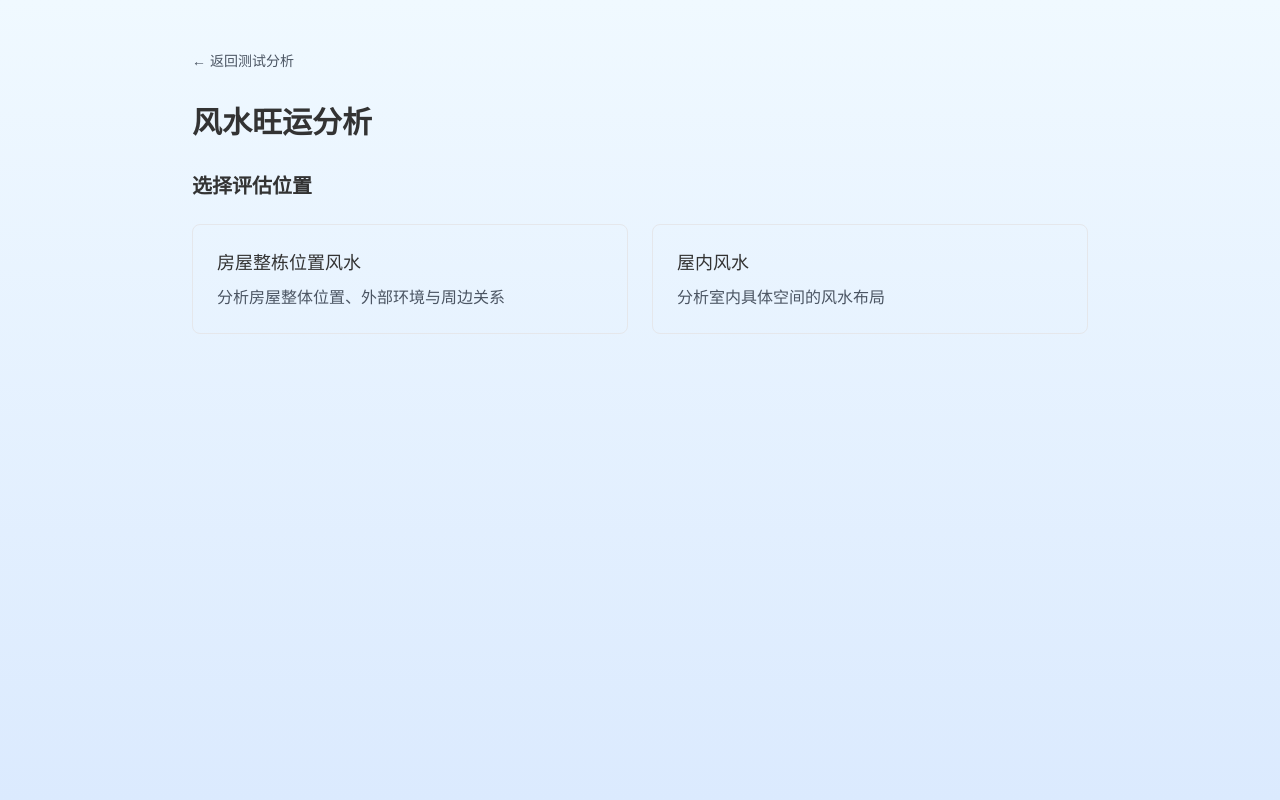
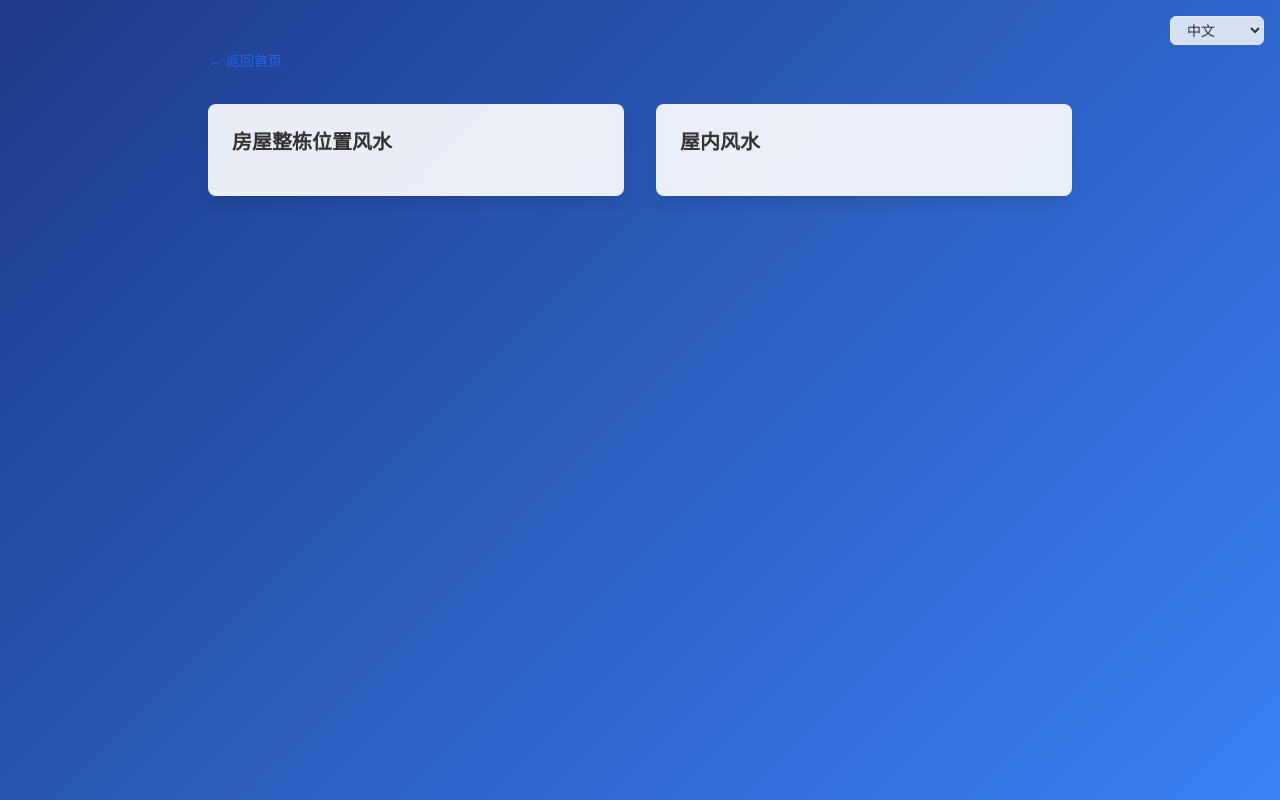
Before and after one commit to Yangyang0416-chow/fortune-project, a Next.js app: page /test-analysis/fengshui in a window 1280 px wide. Built offline with nearby package versions, Linux system fonts and the light colour scheme.

Commit message:
style: update layout and styles for homepage

```diff
--- /dev/null
+++ b/src/app/components/LanguageSwitch.tsx
@@ -0,0 +1,20 @@
+'use client';
+
+import { useLanguage } from '../context/LanguageContext';
+
+export default function LanguageSwitch() {
+  const { language, setLanguage } = useLanguage();
+
+  return (
+    <div className="fixed top-4 right-4">
+      <select
+        value={language}
+        onChange={(e) => setLanguage(e.target.value)}
+        className="bg-white/80 backdrop-blur-sm rounded-md px-3 py-1 text-sm border border-gray-200 hover:border-gray-300 focus:outline-none focus:ring-2 focus:ring-blue-500"
+      >
+        <option value="cn">中文</option>
+        <option value="en">English</option>
+      </select>
+    </div>
+  );
+}
--- /dev/null
+++ b/src/app/context/LanguageContext.tsx
@@ -0,0 +1,28 @@
+'use client';
+
+import { createContext, useContext, useState, ReactNode } from 'react';
+
+type LanguageContextType = {
+  language: string;
+  setLanguage: (language: string) => void;
+};
+
+const LanguageContext = createContext<LanguageContextType | undefined>(undefined);
+
+export const LanguageProvider = ({ children }: { children: ReactNode }) => {
+  const [language, setLanguage] = useState('cn'); // 默认中文
+
+  return (
+    <LanguageContext.Provider value={{ language, setLanguage }}>
+      {children}
+    </LanguageContext.Provider>
+  );
+};
+
+export const useLanguage = () => {
+  const context = useContext(LanguageContext);
+  if (!context) {
+    throw new Error('useLanguage must be used within a LanguageProvider');
+  }
+  return context;
+};
--- a/src/app/globals.css
+++ b/src/app/globals.css
@@ -4,14 +4,14 @@
 
 :root {
   --foreground-rgb: 51, 51, 51;
-  --background-start: 240, 249, 255;
-  --background-end: 219, 234, 254;
+  --background-start: 30, 58, 138;
+  --background-end: 59, 130, 246;
 }
 
 body {
   color: rgb(var(--foreground-rgb));
   background: linear-gradient(
-    to bottom,
+    135deg,
     rgb(var(--background-start)),
     rgb(var(--background-end))
   );
@@ -19,13 +19,13 @@ body {
 }
 
 .feature-card {
-  @apply p-6 rounded-lg border border-gray-200 hover:border-gray-300 transition;
-  box-shadow: 0 4px 6px -1px rgba(0, 0, 0, 0.1), 0 2px 4px -1px rgba(0, 0, 0, 0.06);
-  background: rgba(255, 255, 255, 0.8);
-  backdrop-filter: blur(8px);
+  @apply p-6 rounded-lg transition-all;
+  background: rgba(255, 255, 255, 0.9);
+  backdrop-filter: blur(12px);
+  box-shadow: 0 10px 15px -3px rgba(0, 0, 0, 0.1), 0 4px 6px -2px rgba(0, 0, 0, 0.05);
 }
 
 .feature-card:hover {
   transform: translateY(-2px);
-  box-shadow: 0 10px 15px -3px rgba(0, 0, 0, 0.1), 0 4px 6px -2px rgba(0, 0, 0, 0.05);
+  box-shadow: 0 20px 25px -5px rgba(0, 0, 0, 0.1), 0 10px 10px -5px rgba(0, 0, 0, 0.04);
 }
--- a/src/app/home/components/Hero.tsx
+++ b/src/app/home/components/Hero.tsx
@@ -7,10 +7,10 @@ export default function Hero() {
     <div className="py-20 bg-gradient-to-b from-background to-muted">
       <div className="max-w-4xl mx-auto px-4">
         <h1 className="text-4xl md:text-5xl font-bold text-center mb-6">
-          探索命理，优化人生
+        神秘东方风水：带你开启命运探索之旅
         </h1>
         <p className="text-xl text-center text-gray-600 dark:text-gray-300 mb-12">
-          通过专业的命理分析，帮助您更好地认识自己，规划未来
+        探索神秘东方智慧，风水大师解锁专属命运密码
         </p>
         <div className="grid grid-cols-1 md:grid-cols-2 gap-6">
           <Link
--- /dev/null
+++ b/src/app/i18n/locales.ts
@@ -0,0 +1,22 @@
+export const locales = {
+  cn: {
+    hero: {
+      title: '神秘东方风水：带你开启命运探索之旅',
+      subtitle: '探索神秘东方智慧，风水大师解锁专属命运密码',
+      baziTitle: '八字精算',
+      baziDesc: '深入分析您的八字命盘，揭示性格特质与人生机遇。',
+      fengshuiTitle: '风水旺运',
+      fengshuiDesc: '专业的风水环境分析，助您打造顺心如意的生活空间。'
+    }
+  },
+  en: {
+    hero: {
+      title: 'Eastern Feng Shui: Begin Your Destiny Journey',
+      subtitle: 'Explore Ancient Wisdom with Professional Feng Shui Analysis',
+      baziTitle: 'BaZi Analysis',
+      baziDesc: 'Deep analysis of your birth chart to reveal personality traits and life opportunities.',
+      fengshuiTitle: 'Feng Shui',
+      fengshuiDesc: 'Professional environmental analysis to create your ideal living space.'
+    }
+  }
+};
--- a/src/app/layout.tsx
+++ b/src/app/layout.tsx
@@ -1,5 +1,7 @@
 import type { Metadata } from "next";
 import { Inter } from 'next/font/google';
+import LanguageSwitch from './components/LanguageSwitch';
+import { LanguageProvider } from './context/LanguageContext';
 import "./globals.css";
 
 const inter = Inter({
@@ -27,7 +29,10 @@ export default function RootLayout({
   return (
     <html lang="zh">
       <body className={inter.className}>
-        {children}
+        <LanguageProvider>
+          <LanguageSwitch />
+          {children}
+        </LanguageProvider>
       </body>
     </html>
   );
--- a/src/app/page.tsx
+++ b/src/app/page.tsx
@@ -1,14 +1,12 @@
 'use client';
 
 import Hero from './home/components/Hero';
-import Features from './home/components/Features';
 import Footer from './home/components/Footer';
 
-export default function HomePage() {
+export default function Home() {
   return (
-    <div className="min-h-screen">
+    <div>
       <Hero />
-      <Features />
       <Footer />
     </div>
   );
--- a/src/app/test-analysis/bazi/page.tsx
+++ b/src/app/test-analysis/bazi/page.tsx
@@ -141,7 +141,7 @@ export default function BaZiAnalysisPage() {
             {/* 提交按钮 */}
             <button
               type="submit"
-              className="w-full py-2 px-4 bg-foreground text-background rounded-md hover:bg-opacity-90 transition"
+              className="feature-card w-full py-3 px-6 text-white bg-blue-600 hover:bg-blue-700"
             >
               开始分析
             </button>
--- a/src/app/test-analysis/components/Navigation.tsx
+++ b/src/app/test-analysis/components/Navigation.tsx
@@ -2,19 +2,15 @@
 
 import Link from 'next/link';
 
-export interface NavigationProps {}
-
-export const Navigation: React.FC<NavigationProps> = () => {
+export const Navigation = () => {
   return (
     <nav className="mb-8">
       <Link
-        href="/test-analysis"
-        className="text-sm text-gray-600 dark:text-gray-300 hover:text-gray-900 dark:hover:text-white"
+        href="/"
+        className="text-sm text-blue-600 hover:text-blue-800 transition-colors"
       >
-        ← 返回测试分析
+        ← 返回首页
       </Link>
     </nav>
   );
 };
-
-export default Navigation;
--- a/src/app/test-analysis/fengshui/page.tsx
+++ b/src/app/test-analysis/fengshui/page.tsx
@@ -4,201 +4,20 @@ import { useState } from 'react';
 import { useFengShuiForm } from '../hooks/useFengShuiForm';
 import { Navigation } from '@/app/test-analysis/components/Navigation';
 
-export default function FengShuiPage() {
-  const { formData, setFormData, handleSubmit } = useFengShuiForm();
-
-  const [step, setStep] = useState(1);
-
-  const locationTypes = [
-    {
-      id: 'whole-house',
-      title: '房屋整栋位置风水',
-      description: '分析房屋整体位置、外部环境与周边关系'
-    },
-    {
-      id: 'interior',
-      title: '屋内风水',
-      description: '分析室内具体空间的风水布局'
-    }
-  ];
-
-  const interiorLocations = [
-    { id: 'living-room', label: '客厅' },
-    { id: 'bedroom', label: '卧室' },
-    { id: 'bathroom', label: '卫生间' },
-    { id: 'kitchen', label: '厨房' }
-  ];
-
-  const directions = [
-    '正北', '东北', '正东', '东南',
-    '正南', '西南', '正西', '西北'
-  ];
-
-  const handleLocationTypeChange = (type: string) => {
-    setFormData({
-      ...formData,
-      locationType: type,
-      specificLocation: type === 'interior' ? 'living-room' : undefined
-    });
-    setStep(2);
-  };
-
-  const handleImageUpload = (e: React.ChangeEvent<HTMLInputElement>) => {
-    if (e.target.files) {
-      setFormData({
-        ...formData,
-        images: [...Array.from(e.target.files)]
-      });
-    }
-  };
-
+export default function FengShuiAnalysisPage() {
   return (
-    <div className="min-h-screen py-12 px-4">
-      <div className="max-w-4xl mx-auto">
+    <div className="min-h-screen py-12">
+      <div className="max-w-4xl mx-auto px-4">
         <Navigation />
-        <h1 className="text-3xl font-bold mb-8">风水旺运分析</h1>
-
-        <div className="space-y-8">
-          {/* 步骤 1: 选择位置类型 */}
-          {step === 1 && (
-            <div className="space-y-6">
-              <h2 className="text-xl font-semibold mb-4">选择评估位置</h2>
-              <div className="grid grid-cols-1 md:grid-cols-2 gap-6">
-                {locationTypes.map(type => (
-                  <button
-                    key={type.id}
-                    onClick={() => handleLocationTypeChange(type.id)}
-                    className="p-6 rounded-lg border border-gray-200 dark:border-gray-800 hover:border-gray-300 dark:hover:border-gray-700 transition text-left"
-                  >
-                    <h3 className="text-lg font-medium mb-2">{type.title}</h3>
-                    <p className="text-gray-600 dark:text-gray-300">
-                      {type.description}
-                    </p>
-                  </button>
-                ))}
-              </div>
-            </div>
-          )}
-
-          {/* 步骤 2: 具体位置、图片上传和方位选择 */}
-          {step === 2 && (
-            <form onSubmit={handleSubmit} className="space-y-6">
-              {/* 具体位置选择（仅当选择屋内风水时显示） */}
-              {formData.locationType === 'interior' && (
-                <div>
-                  <label className="block text-sm font-medium mb-2">
-                    选择具体位置
-                  </label>
-                  <select
-                    value={formData.specificLocation}
-                    onChange={(e) => setFormData({
-                      ...formData,
-                      specificLocation: e.target.value
-                    })}
-                    className="w-full p-2 rounded-md border border-gray-300 dark:border-gray-700 bg-background"
-                    required
-                  >
-                    {interiorLocations.map(location => (
-                      <option key={location.id} value={location.id}>
-                        {location.label}
-                      </option>
-                    ))}
-                  </select>
-                </div>
-              )}
-
-              {/* 图片上传 */}
-              <div>
-                <label className="block text-sm font-medium mb-2">
-                  上传环境图片（可多选）
-                </label>
-                <input
-                  type="file"
-                  accept="image/*"
-                  multiple
-                  onChange={handleImageUpload}
-                  className="w-full p-2 rounded-md border border-gray-300 dark:border-gray-700 bg-background"
-                  required
-                />
-                <p className="mt-1 text-sm text-gray-500">
-                  请上传清晰的环境照片，以便我们进行更准确的分析
-                </p>
-              </div>
-
-              {/* 方位选择 */}
-              <div>
-                <label className="block text-sm font-medium mb-2">
-                  选择朝向方位
-                </label>
-                <select
-                  value={formData.direction}
-                  onChange={(e) => setFormData({
-                    ...formData,
-                    direction: e.target.value
-                  })}
-                  className="w-full p-2 rounded-md border border-gray-300 dark:border-gray-700 bg-background"
-                  required
-                >
-                  <option value="">请选择方位</option>
-                  {directions.map(direction => (
-                    <option key={direction} value={direction}>
-                      {direction}
-                    </option>
-                  ))}
-                </select>
-              </div>
-
-              {/* 个人信息 */}
-              <div>
-                <label className="block text-sm font-medium mb-2">
-                  姓名
-                </label>
-                <input
-                  type="text"
-                  value={formData.name}
-                  onChange={(e) => setFormData({
-                    ...formData,
-                    name: e.target.value
-                  })}
-                  className="w-full p-2 rounded-md border border-gray-300 dark:border-gray-700 bg-background"
-                  required
-                />
-              </div>
-
-              <div>
-                <label className="block text-sm font-medium mb-2">
-                  电子邮箱
-                </label>
-                <input
-                  type="email"
-                  value={formData.email}
-                  onChange={(e) => setFormData({
-                    ...formData,
-                    email: e.target.value
-                  })}
-                  className="w-full p-2 rounded-md border border-gray-300 dark:border-gray-700 bg-background"
-                  required
-                />
-              </div>
-
-              {/* 提交按钮 */}
-              <div className="flex justify-between">
-                <button
-                  type="button"
-                  onClick={() => setStep(1)}
-                  className="px-6 py-2 rounded-md border border-gray-300 dark:border-gray-700 hover:bg-gray-100 dark:hover:bg-gray-800 transition"
-                >
-                  返回
-                </button>
-                <button
-                  type="submit"
-                  className="px-6 py-2 bg-foreground text-background rounded-md hover:bg-opacity-90 transition"
-                >
-                  提交分析
-                </button>
-              </div>
-            </form>
-          )}
+        <div className="grid grid-cols-1 md:grid-cols-2 gap-8">
+          <div className="feature-card">
+            <h2 className="text-xl font-semibold mb-4">房屋整栋位置风水</h2>
+            {/* ... 其他内容 ... */}
+          </div>
+          <div className="feature-card">
+            <h2 className="text-xl font-semibold mb-4">屋内风水</h2>
+            {/* ... 其他内容 ... */}
+          </div>
         </div>
       </div>
     </div>
```
